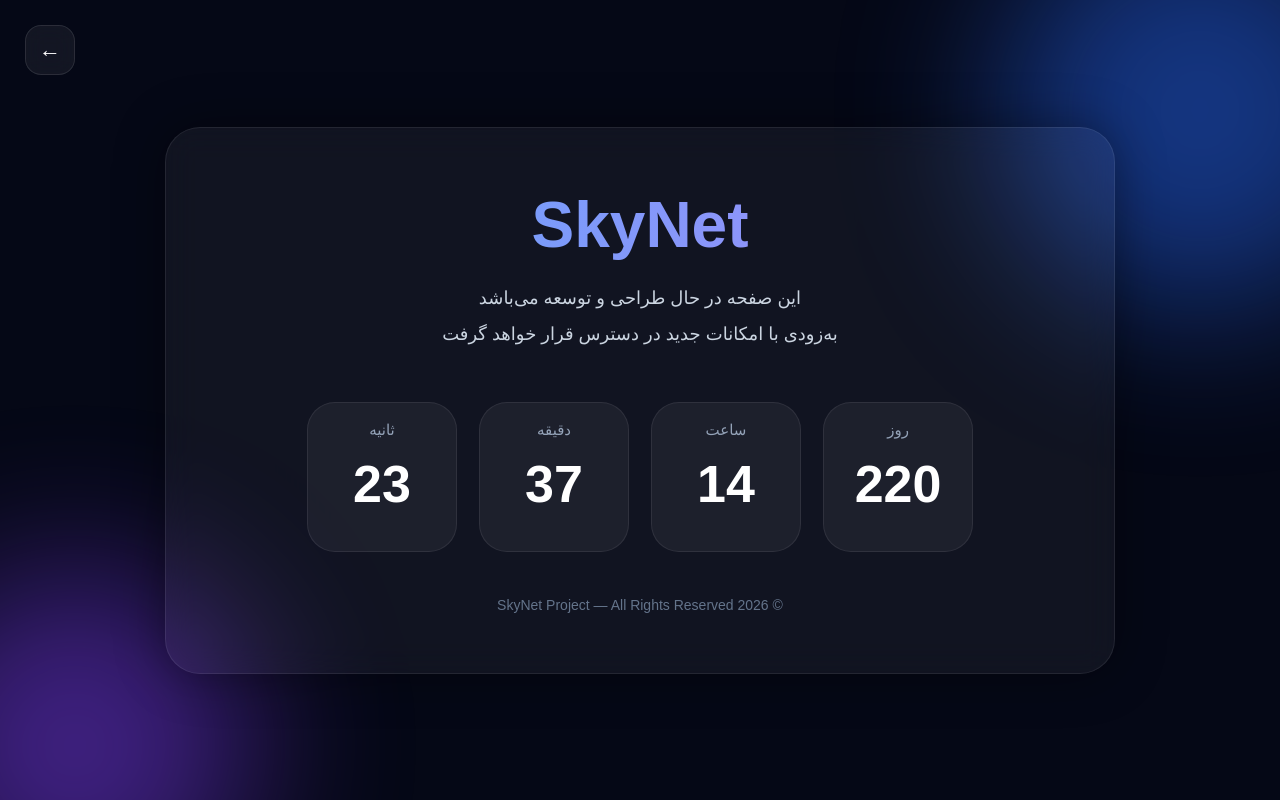
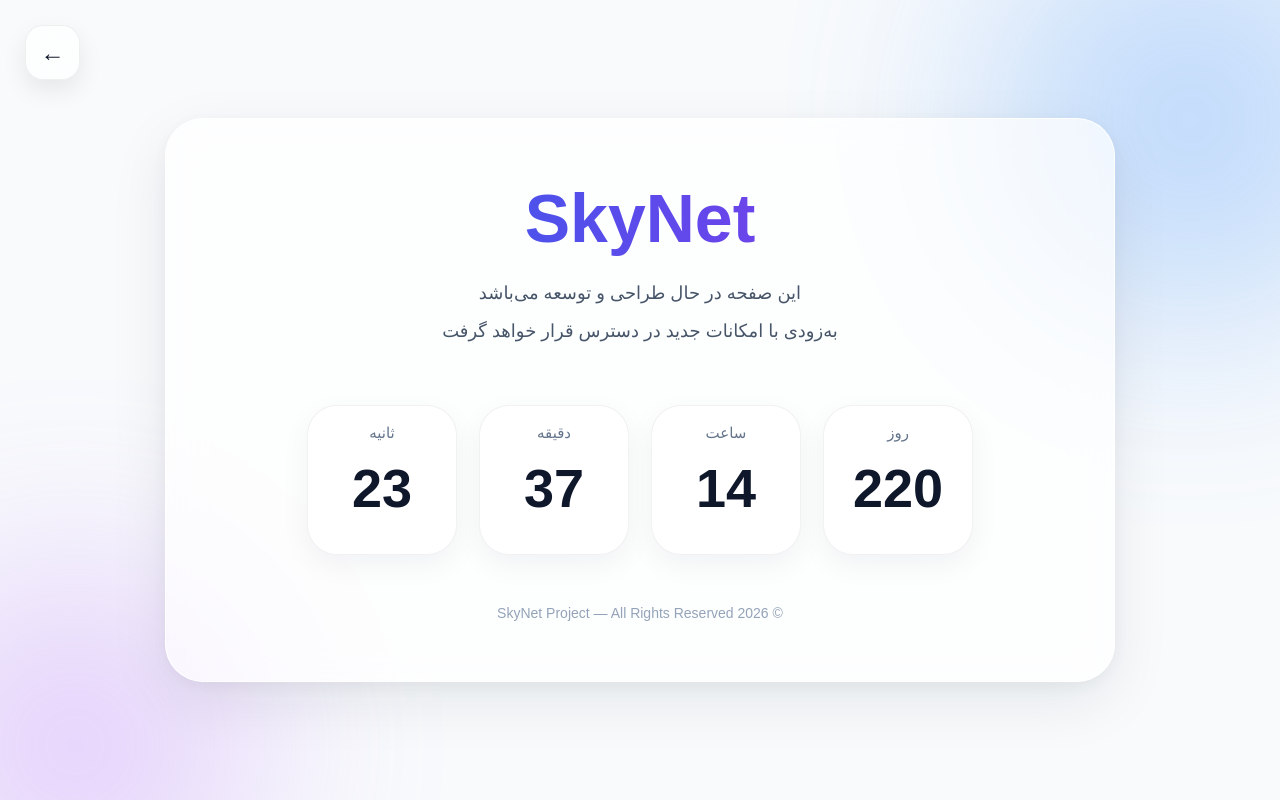
Before and after one commit to IRANSkyNet/Index, a plain HTML site: page Page/EP.html in a window 1280 px wide. Drawn offline with Linux system fonts and the light colour scheme; a web font is replaced by a local one.

Commit message:
Update EP.html

```diff
--- a/Page/EP.html
+++ b/Page/EP.html
@@ -19,8 +19,8 @@
 
 body{
     font-family:'Estedad',sans-serif;
-    background:#050816;
-    color:white;
+    background:#f8fafc;
+    color:#0f172a;
     height:100vh;
     overflow:hidden;
     display:flex;
@@ -40,15 +40,15 @@ body{
 .circle{
     position:absolute;
     border-radius:50%;
-    filter:blur(80px);
-    opacity:0.5;
+    filter:blur(100px);
+    opacity:0.35;
     animation:float 10s ease-in-out infinite;
 }
 
 .circle1{
-    width:400px;
-    height:400px;
-    background:#2563eb;
+    width:420px;
+    height:420px;
+    background:#60a5fa;
     top:-120px;
     right:-120px;
 }
@@ -56,7 +56,7 @@ body{
 .circle2{
     width:350px;
     height:350px;
-    background:#7c3aed;
+    background:#c084fc;
     bottom:-100px;
     left:-100px;
     animation-delay:2s;
@@ -78,26 +78,27 @@ body{
     top:25px;
     left:25px;
     z-index:100;
-    width:50px;
-    height:50px;
-    border-radius:16px;
-    background:rgba(255,255,255,0.06);
-    border:1px solid rgba(255,255,255,0.1);
+    width:55px;
+    height:55px;
+    border-radius:18px;
+    background:rgba(255,255,255,0.7);
+    border:1px solid rgba(0,0,0,0.06);
     backdrop-filter:blur(10px);
     display:flex;
     align-items:center;
     justify-content:center;
     text-decoration:none;
-    color:white;
-    font-size:22px;
+    color:#0f172a;
+    font-size:24px;
     transition:0.3s;
+    box-shadow:0 10px 25px rgba(0,0,0,0.08);
 }
 
 .back-btn:hover{
     transform:translateY(-4px);
-    background:rgba(255,255,255,0.1);
-    color:#93c5fd;
-    box-shadow:0 0 20px rgba(59,130,246,0.3);
+    background:white;
+    color:#2563eb;
+    box-shadow:0 15px 35px rgba(37,99,235,0.15);
 }
 
 /* Main Box */
@@ -108,21 +109,23 @@ body{
     width:90%;
     max-width:950px;
     padding:60px 40px;
-    border-radius:35px;
-    background:rgba(255,255,255,0.05);
-    border:1px solid rgba(255,255,255,0.08);
-    backdrop-filter:blur(16px);
+    border-radius:38px;
+    background:rgba(255,255,255,0.72);
+    border:1px solid rgba(255,255,255,0.9);
+    backdrop-filter:blur(18px);
     text-align:center;
-    box-shadow:0 0 50px rgba(0,0,0,0.4);
+    box-shadow:
+        0 20px 60px rgba(15,23,42,0.08),
+        0 5px 20px rgba(15,23,42,0.05);
 }
 
 /* Logo */
 
 .logo{
-    font-size:64px;
+    font-size:68px;
     font-weight:700;
     margin-bottom:18px;
-    background:linear-gradient(90deg,#60a5fa,#a78bfa);
+    background:linear-gradient(90deg,#2563eb,#9333ea);
     -webkit-background-clip:text;
     -webkit-text-fill-color:transparent;
 }
@@ -131,9 +134,9 @@ body{
 
 .text{
     font-size:18px;
-    line-height:2;
-    color:#cbd5e1;
-    margin-bottom:50px;
+    line-height:2.1;
+    color:#475569;
+    margin-bottom:55px;
 }
 
 /* Countdown */
@@ -148,39 +151,43 @@ body{
 .box{
     width:150px;
     height:150px;
-    border-radius:28px;
-    background:rgba(255,255,255,0.05);
-    border:1px solid rgba(255,255,255,0.08);
+    border-radius:30px;
+    background:white;
+    border:1px solid rgba(15,23,42,0.06);
     position:relative;
     display:flex;
     justify-content:center;
     align-items:center;
     transition:0.3s;
+    box-shadow:
+        0 10px 30px rgba(15,23,42,0.05);
 }
 
 .box:hover{
     transform:translateY(-8px);
-    background:rgba(255,255,255,0.08);
+    box-shadow:
+        0 18px 40px rgba(37,99,235,0.12);
 }
 
 .label{
     position:absolute;
     top:18px;
     font-size:15px;
-    color:#94a3b8;
+    color:#64748b;
 }
 
 .number{
-    font-size:52px;
+    font-size:54px;
     font-weight:700;
-    margin-top:15px;
+    margin-top:16px;
+    color:#0f172a;
 }
 
 /* Footer */
 
 .footer{
-    margin-top:45px;
-    color:#64748b;
+    margin-top:50px;
+    color:#94a3b8;
     font-size:14px;
 }
 
@@ -193,7 +200,7 @@ body{
     }
 
     .logo{
-        font-size:44px;
+        font-size:48px;
     }
 
     .text{
@@ -220,7 +227,7 @@ body{
     <div class="circle circle2"></div>
 </div>
 
-<a href="/" class="back-btn">
+<a href="https://6a08116a8465b.mywebzi.ir/" class="back-btn">
     ←
 </a>
 
@@ -237,12 +244,12 @@ body{
 
         <div class="box">
             <div class="label">روز</div>
-            <div class="number" id="days">200</div>
+            <div class="number" id="days">250</div>
         </div>
 
         <div class="box">
             <div class="label">ساعت</div>
-            <div class="number" id="hours">10</div>
+            <div class="number" id="hours">00</div>
         </div>
 
         <div class="box">
@@ -265,16 +272,9 @@ body{
 
 <script>
 
-/*
-    تاریخ نهایی شمارش معکوس
-    این مقدار را تغییر بده
-*/
+/* تاریخ پایان شمارش معکوس */
 
 const targetDate = new Date("2026-12-31T23:59:59").getTime();
-
-/*
-    بروزرسانی زمان
-*/
 
 function updateCountdown(){
 
```
